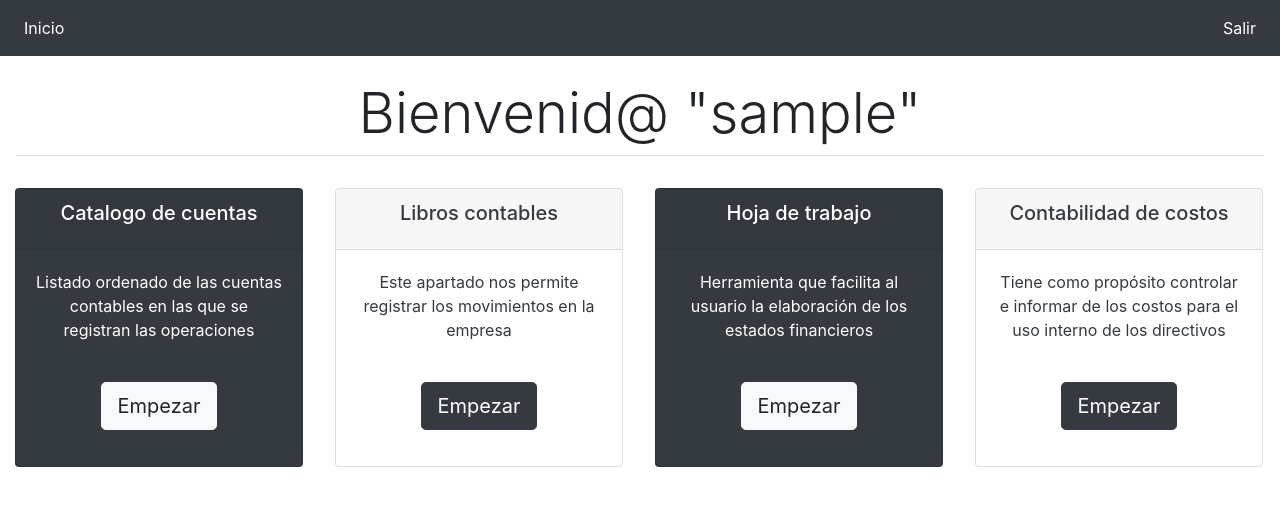
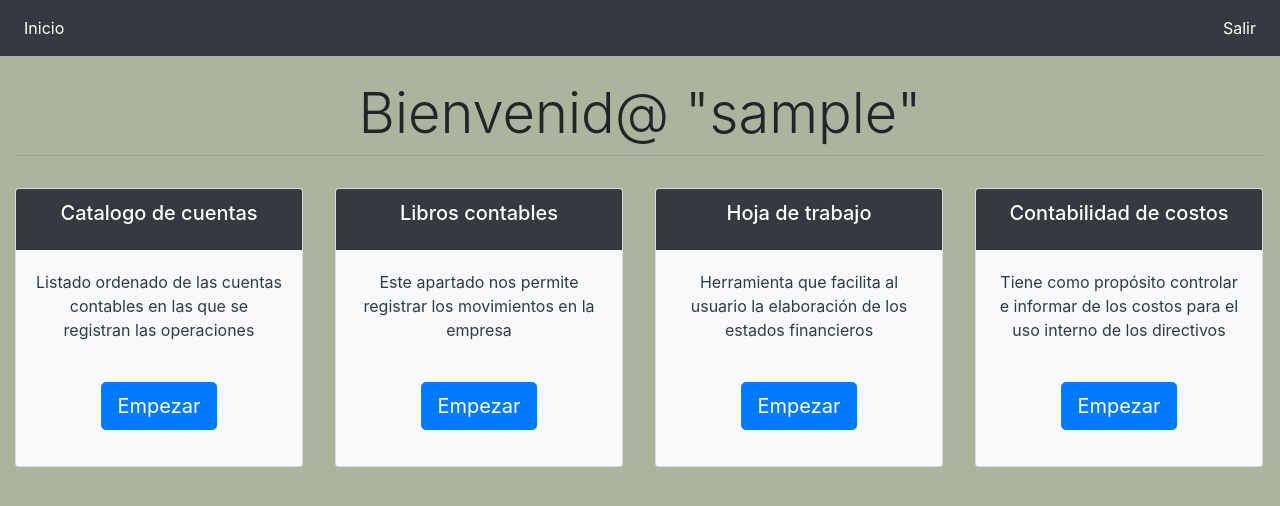
Before and after one commit to vp20007/SICTurbomec, a Django app: page / in a window 1280 px wide. Shown: the top 506 px of the page. Run offline with Django 4.2, Linux system fonts and the light colour scheme; the visitor is signed in with stand-in values (Sample User, id 1); some libraries are stand-ins or nearby versions.

Commit message:
Update inicio.html

```diff
--- a/sica/templates/paginas/inicio.html
+++ b/sica/templates/paginas/inicio.html
@@ -11,8 +11,8 @@
 
     <div class="row align-items-center justify-content-center">
         <div class="col-sm">
-            <div class="card text-white bg-dark text-center" style="max-width: 18rem;">
-                <div class="card-header">
+            <div class="card text-dark bg-light text-center" style="max-width: 18rem;">
+                <div class="card-header text-white bg-dark">
                     <h5 class="card-title">Catalogo de cuentas</h5>
                 </div>
                 <div class="card-body">
@@ -22,15 +22,15 @@
                     </p>
                     <br>
                     <p class="lead">
-                        <a class="btn btn-light btn-lg" href="{% url 'catalogo' %}" role="button">Empezar</a>
+                        <a class="btn btn-primary btn-lg" href="{% url 'catalogo' %}" role="button">Empezar</a>
                     </p>
                 </div>
             </div>
         </div>
 
         <div class="col-sm">
-            <div class="card text-dark bg-white  text-center" style="max-width: 18rem;">
-                <div class="card-header">
+            <div class="card text-dark bg-light  text-center" style="max-width: 18rem;">
+                <div class="card-header text-white bg-dark">
                     <h5 class="card-title">Libros contables</h5>
                 </div>
                 <div class="card-body">
@@ -39,15 +39,15 @@
                     </p>
                     <br>
                     <p class="lead">
-                        <a class="btn btn-dark btn-lg" href="{% url 'libros' %}" role="button">Empezar</a>
+                        <a class="btn btn-primary btn-lg" href="{% url 'libros' %}" role="button">Empezar</a>
                     </p>
                 </div>
             </div>
         </div>
 
         <div class="col-sm">
-            <div class="card text-white bg-dark text-center" style="max-width: 18rem;">
-                <div class="card-header">
+            <div class="card text-dark bg-light text-center" style="max-width: 18rem;">
+                <div class="card-header text-white bg-dark">
                     <h5 class="card-title">Hoja de trabajo</h5>
                 </div>
                 <div class="card-body">
@@ -56,15 +56,15 @@
                     </p>
                     <br>
                     <p class="lead">
-                        <a class="btn btn-light btn-lg" href="hojaTrabajo" role="button">Empezar</a>
+                        <a class="btn btn-primary btn-lg" href="hojaTrabajo" role="button">Empezar</a>
                     </p>
                 </div>
             </div>
         </div>
 
         <div class="col-sm">
-            <div class="card text-dark bg-white text-center" style="max-width: 18rem;">
-                <div class="card-header">
+            <div class="card text-dark bg-light text-center" style="max-width: 18rem;">
+                <div class="card-header text-white bg-dark">
                     <h5 class="card-title">Contabilidad de costos</h5>
                 </div>
                 <div class="card-body">
@@ -73,7 +73,7 @@
                     </p>
                     <br>
                     <p class="lead">
-                        <a class="btn btn-dark btn-lg" href="ContabilidadCostos" role="button">Empezar</a>
+                        <a class="btn btn-primary btn-lg" href="ContabilidadCostos" role="button">Empezar</a>
                     </p>
                 </div>
             </div>
@@ -82,4 +82,10 @@
 
 </div>
 
+<style>
+    body {
+        background-color: rgb(172, 180, 158); /* Cambia el color de fondo de toda la página */
+    }
+</style>
+
 {%endblock %}
```
